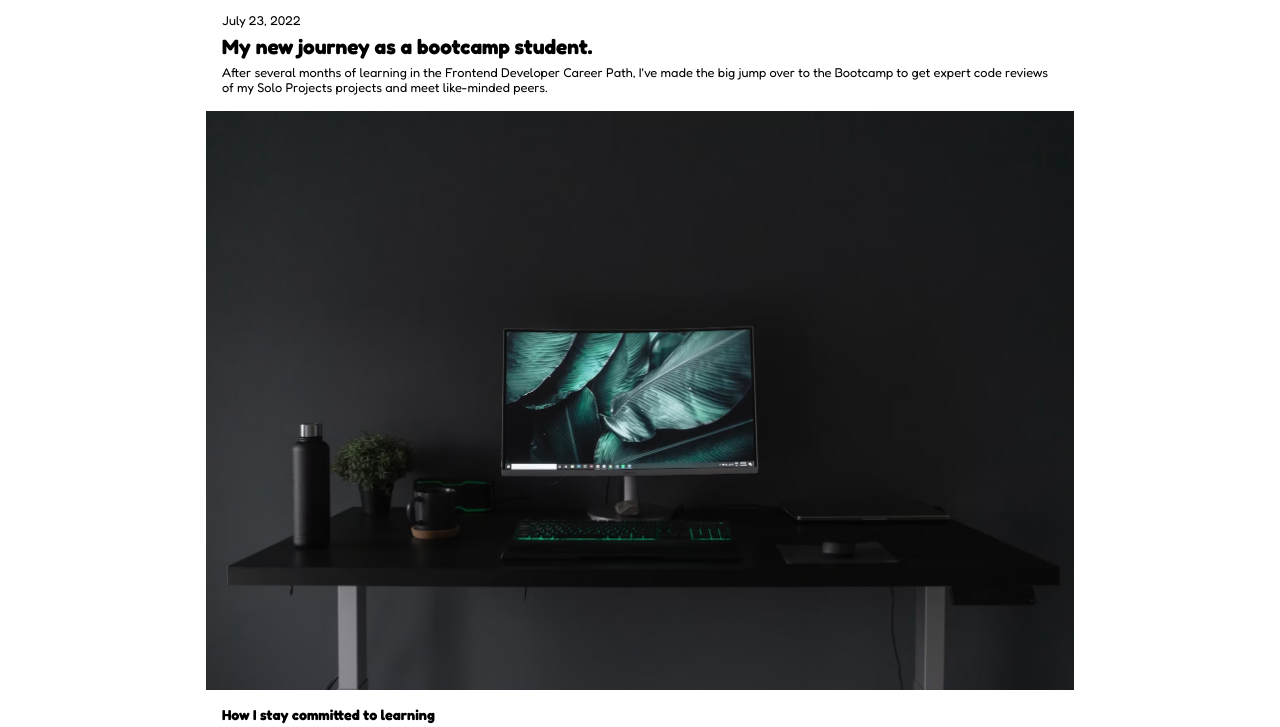
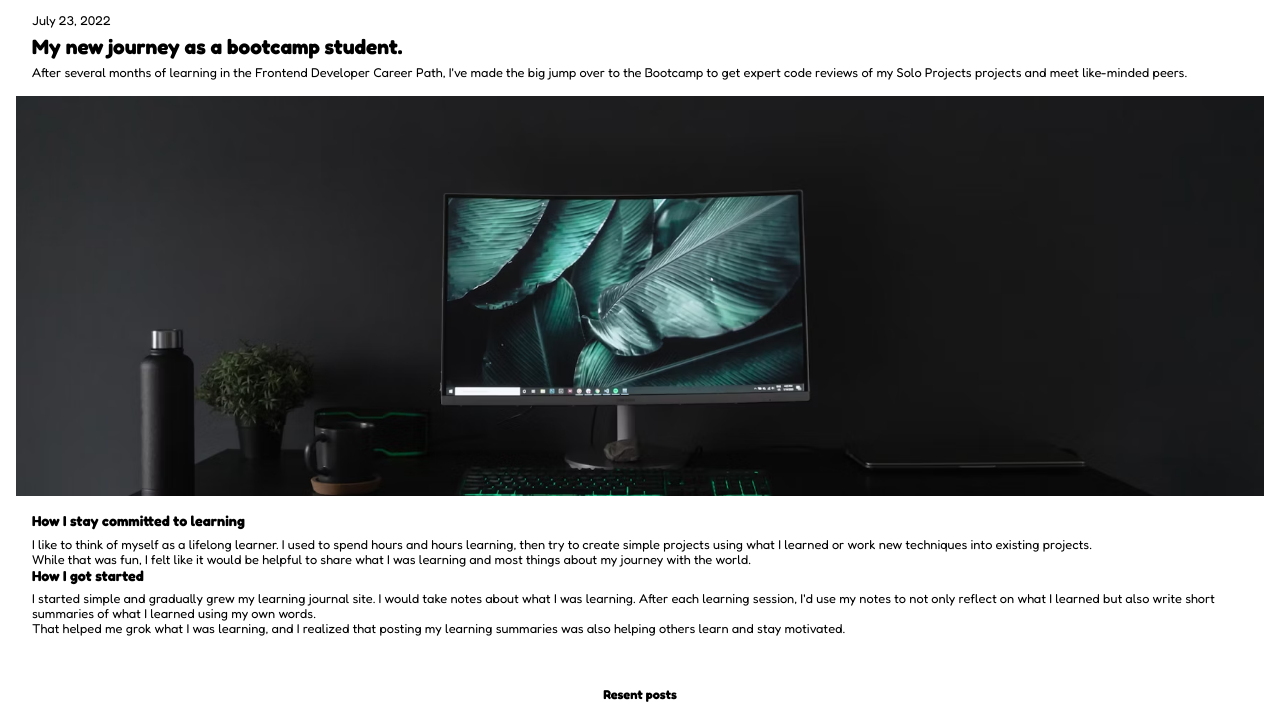
Before and after one commit to Amarumarcus/learning_journal, a plain HTML site: page journey.html in a window 1280 px wide. Shown: the part 85-812 px from the top of the page. Drawn offline with Linux system fonts and the light colour scheme.

Commit message:
Update. Reduse some bugs

```diff
--- a/css/about-me.css
+++ b/css/about-me.css
@@ -1,7 +1,6 @@
 /* journey page */
 
 body{
-    max-width: 900px;
     margin: 0 auto;
 }
 
--- a/css/style-journey.css
+++ b/css/style-journey.css
@@ -1,7 +1,6 @@
 /* journey page */
 
 body{
-    max-width: 900px;
     margin: 0 auto;
 }
 
@@ -9,6 +8,8 @@ body{
     margin: 0 auto;
     margin: 1em 0;
     width: 100%;
+    height: 50vh;
+    object-fit: cover;
 }
 
 .main-article {
--- a/css/style.css
+++ b/css/style.css
@@ -9,8 +9,7 @@
 html,
 body {
     font-family: "Fredoka", sans-serif;
-    max-width: 900px;
-    margin: 0 auto;
+
 }
 
 h1,
```
